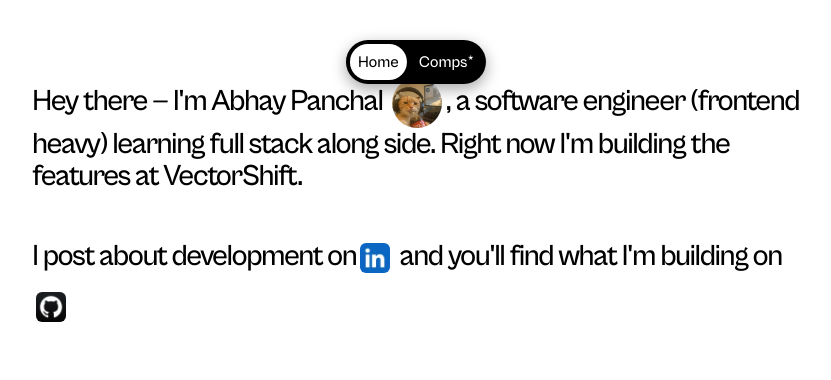
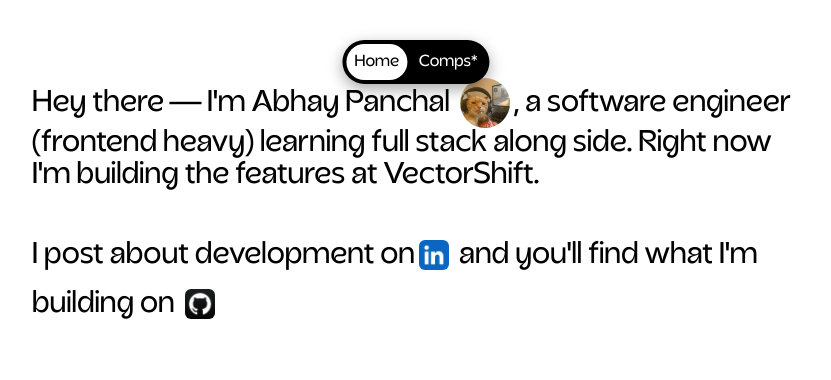
Before and after one commit to abhayycode/portfolio, a Next.js app: page / in a window 1280 px wide. Shown: the top 380 px of the page, without its empty margins (224-1055 px from the left). Built offline with nearby package versions, Linux system fonts and the light colour scheme.

Commit message:
style(layout): Replace Cabinet Grotesk font with Acorn and adjust font usage in components

```diff
--- a/app/(home)/page.tsx
+++ b/app/(home)/page.tsx
@@ -12,7 +12,7 @@ export default function Home() {
   return (
     <motion.div
       {...motionProps}
-      className="flex flex-col max-md:mt-10 max-md:pt-20 h-screen justify-center flex-1 gap-20 font-sans w-[90%] sm:w-[80%] lg:w-[70%] xl:w-[60%] mx-auto tracking-tighter"
+      className="flex flex-col max-md:mt-10 max-md:pt-20 h-screen justify-center flex-1 gap-20 font-sans w-[90%] sm:w-[80%] lg:w-[70%] xl:w-[60%] mx-auto"
     >
       <MySelf />
       <GitHubHeatmap />
--- a/app/_components/myself.tsx
+++ b/app/_components/myself.tsx
@@ -4,7 +4,7 @@ import { motion } from 'motion/react';
 
 export default function MySelf() {
   return (
-    <div className="flex flex-col md:text-3xl text-2xl font-medium tracking-tighter">
+    <div className="flex flex-col md:text-3xl text-2xl font-medium">
       <div className="leading-8">
         Hey there — I&apos;m Abhay Panchal{' '}
         <img
--- a/app/globals.css
+++ b/app/globals.css
@@ -8,7 +8,7 @@
 @theme inline {
   --color-background: var(--background);
   --color-foreground: var(--foreground);
-  --font-sans: var(--font-cabinet-grotesk);
+  --font-sans: var(--acorn);
   --font-mono: var(--font-geist-mono);
 }
 
--- a/app/layout.tsx
+++ b/app/layout.tsx
@@ -3,9 +3,9 @@ import { Geist_Mono } from 'next/font/google';
 import localFont from 'next/font/local';
 import './globals.css';
 
-const cabinetGrotesk = localFont({
-  src: './_fonts/CabinetGrotesk-Variable.ttf',
-  variable: '--font-cabinet-grotesk',
+const acorn = localFont({
+  src: './_fonts/acorn-7.ttf',
+  variable: '--acorn',
   weight: '100 900',
   display: 'swap',
 });
@@ -26,7 +26,7 @@ export default function RootLayout({ children }: LayoutProps<'/'>) {
   return (
     <html
       lang="en"
-      className={`${cabinetGrotesk.variable} ${geistMono.variable} h-full antialiased`}
+      className={`${acorn.variable} ${geistMono.variable} h-full antialiased`}
     >
       <body className="min-h-full flex flex-col">{children}</body>
     </html>
```
Also changed, not shown: app/_fonts/acorn-7.ttf (added).
